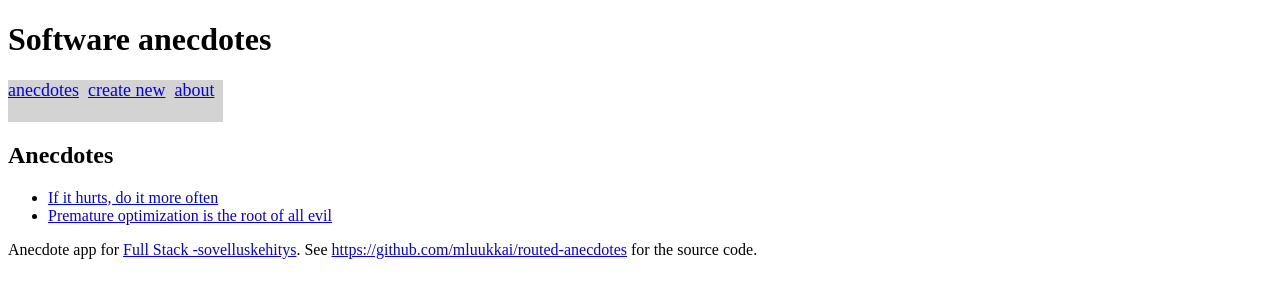
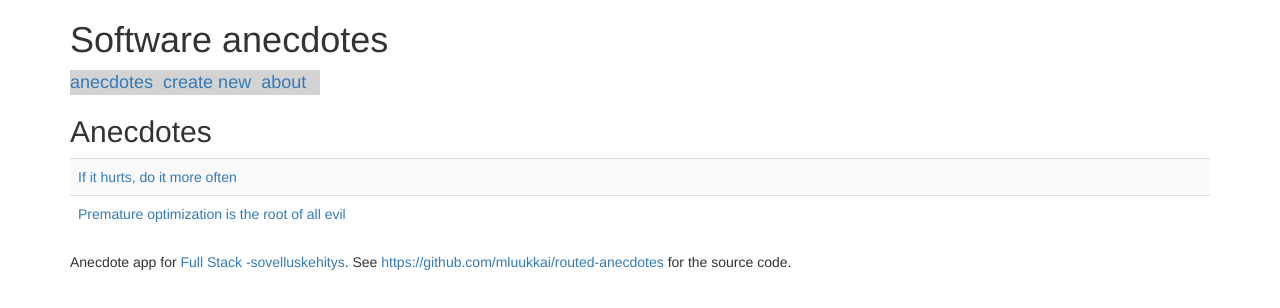
Before and after one commit to tviivi/full-stack-6, a React (Create React App) app in the folder routed-anecdotes/: page / in a window 1280 px wide. Shown: the top 308 px of the page. Built offline with nearby package versions, Linux system fonts and the light colour scheme.

Commit message:
tehtävä 6.21

```diff
--- a/routed-anecdotes/package.json
+++ b/routed-anecdotes/package.json
@@ -4,6 +4,7 @@
   "private": true,
   "dependencies": {
     "react": "^16.2.0",
+    "react-bootstrap": "^0.32.1",
     "react-dom": "^16.2.0",
     "react-router-dom": "^4.2.2",
     "react-scripts": "1.0.17"
--- a/routed-anecdotes/public/index.html
+++ b/routed-anecdotes/public/index.html
@@ -1,6 +1,7 @@
 <!DOCTYPE html>
 <html lang="en">
   <head>
+    <link rel="stylesheet" href="https://maxcdn.bootstrapcdn.com/bootstrap/3.3.7/css/bootstrap.min.css" integrity="sha384-BVYiiSIFeK1dGmJRAkycuHAHRg32OmUcww7on3RYdg4Va+PmSTsz/K68vbdEjh4u" crossorigin="anonymous">
     <meta charset="utf-8">
     <meta name="viewport" content="width=device-width, initial-scale=1, shrink-to-fit=no">
     <meta name="theme-color" content="#000000">
--- a/routed-anecdotes/src/App.js
+++ b/routed-anecdotes/src/App.js
@@ -1,12 +1,13 @@
 import React from 'react'
 import { BrowserRouter as Router, Route, Link } from 'react-router-dom'
+import { Table } from 'react-bootstrap'
 
 const style = {
   color: 'red',
   backgroundColor: 'lightgray',
   fontStyle: 'normal',
   fontSize: 18,
-  width: 215
+  width: 250
 }
 
 const Menu = () => (
@@ -20,11 +21,16 @@ const Menu = () => (
 const AnecdoteList = ({ anecdotes }) => (
   <div>
     <h2>Anecdotes</h2>
-    <ul>
-      {anecdotes.map(anecdote => <li key={anecdote.id}>
-        <Link to={`/anecdotes/${anecdote.id}`}>
-          {anecdote.content}</Link></li>)}
-    </ul>
+    <Table striped>
+      <tbody>
+        {anecdotes.map(anecdote => <tr key={anecdote.id}>
+          <td><Link to={`/anecdotes/${anecdote.id}`}>
+            {anecdote.content}</Link>
+            </td>
+            </tr>
+        )}
+      </tbody>
+    </Table>
   </div>
 )
 
@@ -50,7 +56,7 @@ const Footer = () => (
   </div>
 )
 
-const Anecdote = ( props ) => {
+const Anecdote = (props) => {
   return (
     <div>
       <h2>{props.anecdote.content} by {props.anecdote.author}</h2>
@@ -138,9 +144,9 @@ class App extends React.Component {
   addNew = (anecdote) => {
     anecdote.id = (Math.random() * 10000).toFixed(0)
     this.setState({ anecdotes: this.state.anecdotes.concat(anecdote) })
-    this.setState({ notification: 'a new anecdote "' + anecdote.content + '" created :)'})
+    this.setState({ notification: 'a new anecdote "' + anecdote.content + '" created :)' })
     const temporary = this
-    setTimeout(function(){temporary.setState({notification: ''})}, 10000)
+    setTimeout(function () { temporary.setState({ notification: '' }) }, 10000)
   }
 
   vote = (id) => {
@@ -162,15 +168,15 @@ class App extends React.Component {
   render() {
 
     const style = {
-      color: 'white',
-      backgroundColor: 'gray',
-      fontStyle: 'italic',
-      fontSize: 20,
-      width: 260
+      color: 'gray',
+      backgroundColor: 'lightblue',
+      fontStyle: 'normal',
+      fontSize: 18,
+      width: 500
     }
 
     return (
-      <div>
+      <div className="container">
         <Router>
           <div>
             <h1>Software anecdotes</h1>
@@ -178,7 +184,7 @@ class App extends React.Component {
             <div style={style}>{this.state.notification}</div>
             <Route exact path="/" render={() => <AnecdoteList anecdotes={this.state.anecdotes} />} />
             <Route exact path="/anecdotes" render={() => <AnecdoteList anecdotes={this.state.anecdotes} />} />
-            <Route exact path="/createnew" render={({history}) => <CreateNew history={history} addNew={this.addNew}/>} />
+            <Route exact path="/createnew" render={({ history }) => <CreateNew history={history} addNew={this.addNew} />} />
             <Route exact path="/about" render={() => <About />} />
             <Route exact path="/anecdotes/:id" render={({ match }) =>
               <Anecdote anecdote={this.anecdoteById(match.params.id)} />}
```
Also changed, not shown: 1 other file (tests, documents, lock files or other folders).
